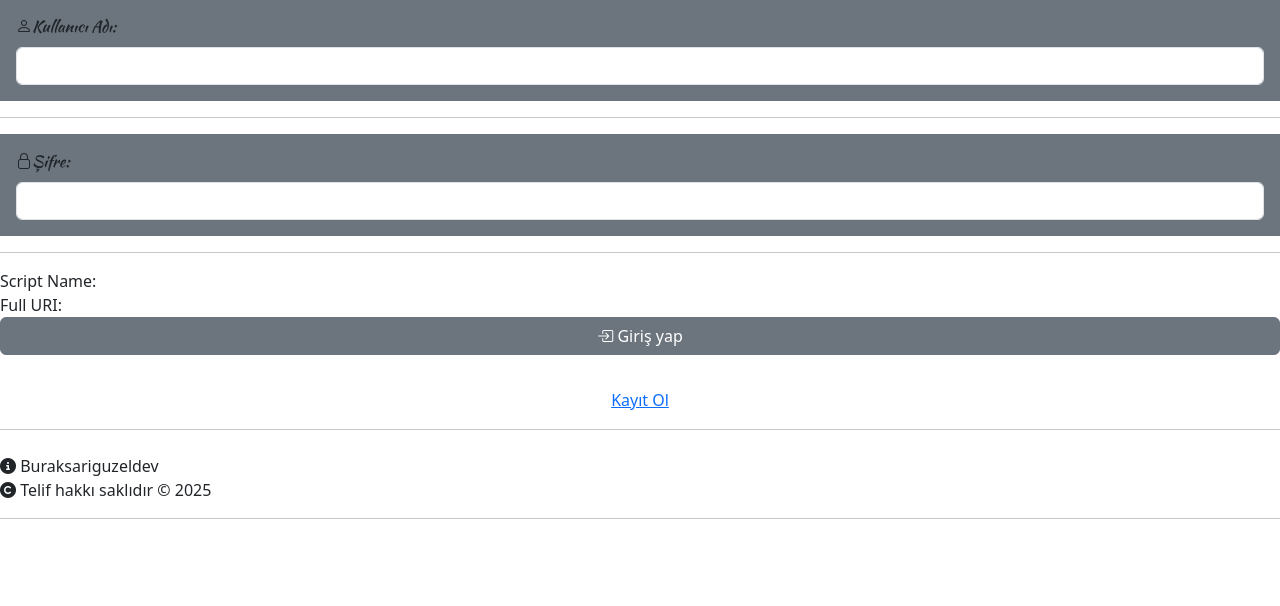
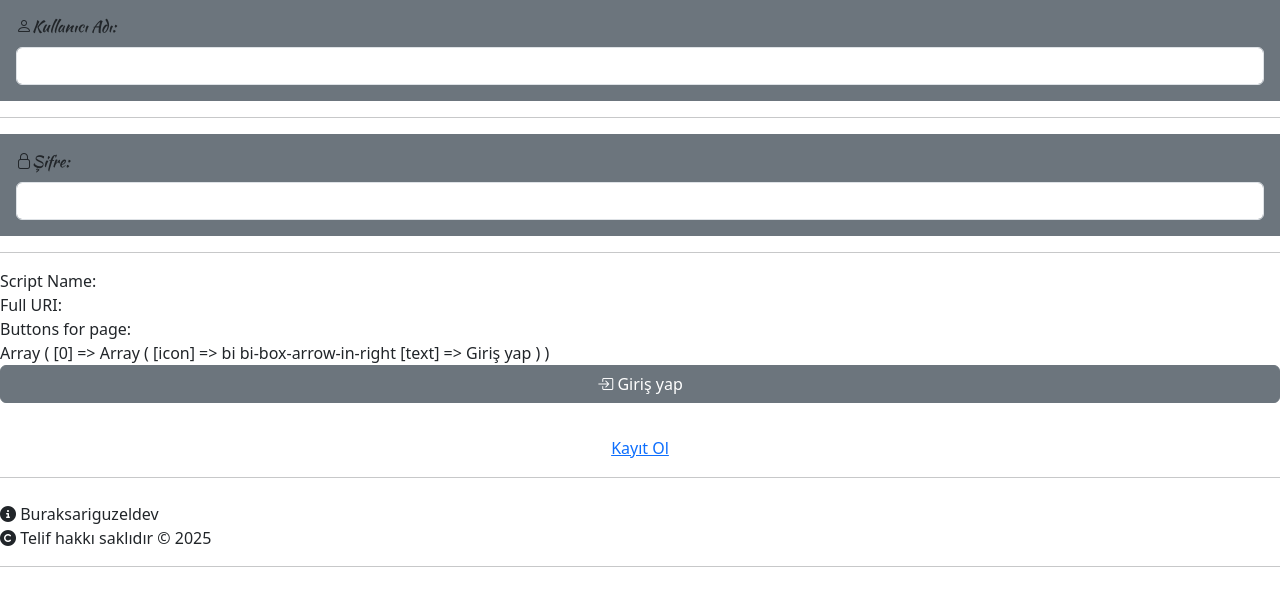
Before and after one commit to Buraksariguzeldev/bsdsoft, a PHP site: page /auth/uyeislemleri/girisyap.php in a window 1280 px wide. Shown: the part 165-771 px from the top of the page. Run offline with PHP 8.4, Linux system fonts and the light colour scheme; data that the repository does not hold is empty; some libraries are stand-ins or nearby versions; some web fonts are replaced.

Commit message:
button 2.

```diff
--- a/assets/src/code/button.php
+++ b/assets/src/code/button.php
@@ -25,6 +25,11 @@ if (empty($buttons_for_page)) {
     }, ARRAY_FILTER_USE_KEY));
 }
 
+// Eşleşen butonları kontrol et
+echo "Buttons for page: <br>";
+print_r($buttons_for_page);
+echo "<br>";
+
 // Şu anki index ile ilgili buton var mı?
 if (!empty($buttons_for_page) && isset($buttons_for_page[$button_index[$full_uri]])) {
     $button = $buttons_for_page[$button_index[$full_uri]];
```
